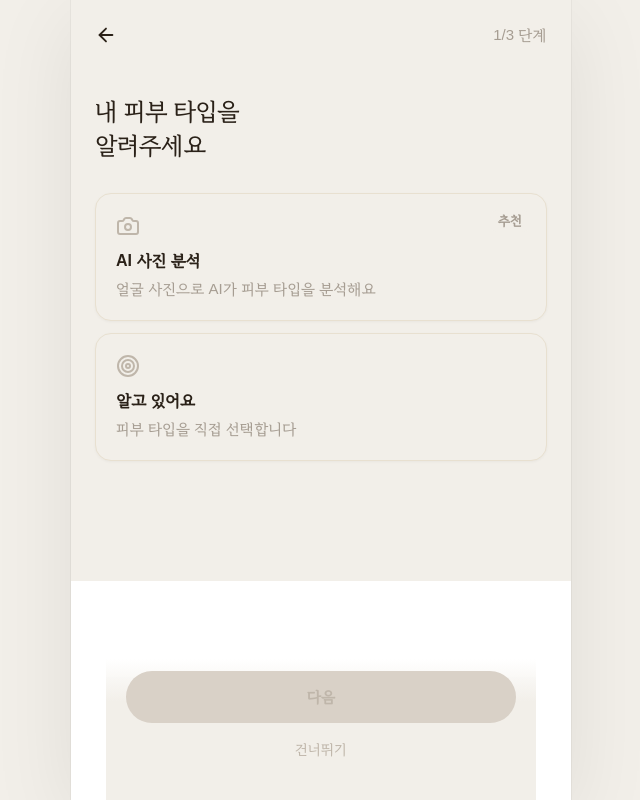
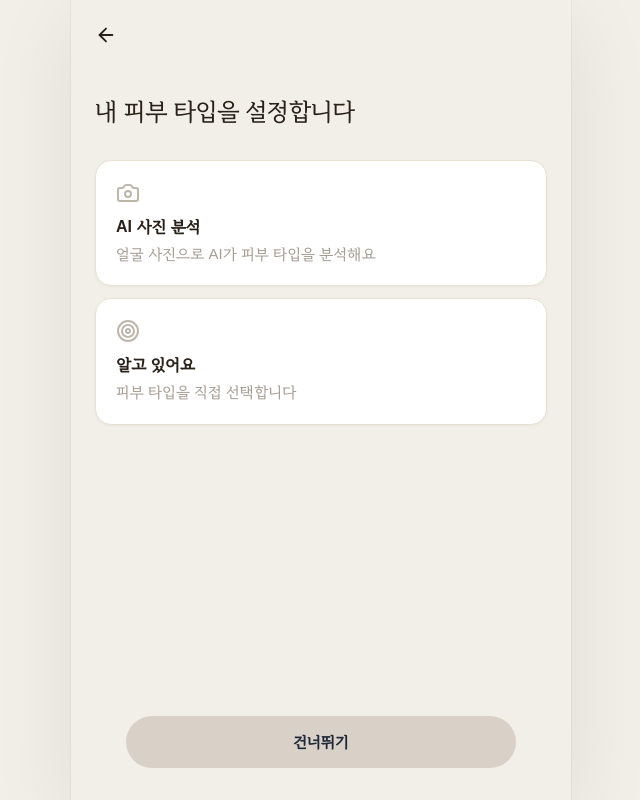
Before and after one commit to hyeonjim/Piview, a Next.js app in the folder frontend/: page /skin-test in a window 1280 px wide. Shown: the whole page, without its empty margins (319-959 px from the left). Built offline with nearby package versions, Linux system fonts and the light colour scheme; a web font is replaced by a local one.

Commit message:
FE-refactor: onboarding 리팩토링

```diff
--- a/frontend/src/app/(onboarding)/skin-test/page.tsx
+++ b/frontend/src/app/(onboarding)/skin-test/page.tsx
@@ -1,101 +1,46 @@
 "use client";
 
-import { useState } from "react";
 import { ArrowLeft } from "lucide-react";
 import { useRouter } from "next/navigation";
 import { SKIN_TEST_OPTIONS } from "@/constants";
 
-// ── 스타일 상수 ──────────────────────────────────────────────────────
-const STEP_INDICATOR_STYLE = { fontSize: "15px" };
-const TITLE_STYLE = { fontSize: "24px", lineHeight: 1.4 };
-const OPTION_BADGE_STYLE = { borderRadius: "8px" };
-const OPTION_TITLE_STYLE = { fontSize: "16px", marginTop: "10px" };
-const OPTION_DESC_STYLE = {
-  fontSize: "15px",
-  marginTop: "4px",
-  lineHeight: 1.5,
-};
-const BOTTOM_BG = "linear-gradient(transparent, var(--color-warm-bg) 30%)";
-const NEXT_BTN_BASE = {
-  height: "52px",
-  borderRadius: "32px",
-  fontSize: "15px",
-};
-const SKIP_BTN_STYLE = { fontSize: "14px", padding: "8px 0" };
-const BOTTOM_SPACER = { height: "120px" };
-
 export default function SkinTestPage() {
   const router = useRouter();
-  const [selected, setSelected] = useState<string | null>(null);
-
-  const handleNext = () => {
-    const opt = SKIN_TEST_OPTIONS.find((o) => o.key === selected);
-    if (opt) router.push(opt.href);
-  };
 
   return (
-    <div className="flex flex-col min-h-full px-6 bg-warm-bg">
-      <div className="flex items-center justify-between pt-4 pb-2">
+    <div className="flex flex-col min-h-screen px-6 bg-warm-bg pb-32">
+      <div className="flex items-center pt-4 pb-2">
         <button
-          onClick={() => router.push("/home")}
+          onClick={() => router.push("/welcome")}
           className="p-2 -ml-2 bg-transparent border-none cursor-pointer"
         >
           <ArrowLeft size={22} className="text-text-primary" />
         </button>
-        <span
-          className="text-text-muted font-medium"
-          style={STEP_INDICATOR_STYLE}
-        >
-          1/3 단계
-        </span>
       </div>
 
       <div className="mt-8">
-        <h1 className="text-text-primary font-medium" style={TITLE_STYLE}>
-          내 피부 타입을
-          <br />
-          알려주세요
+        <h1 className="text-text-primary font-medium text-2xl leading-[1.4]">
+          내 피부 타입을 설정합니다
         </h1>
       </div>
 
+      {/* 피부 타입 선택 목록 — 클릭 시 바로 이동 */}
       <div className="mt-8 flex flex-col gap-3">
         {SKIN_TEST_OPTIONS.map((option) => {
           const Icon = option.icon;
-          const isSelected = selected === option.key;
           return (
             <button
               key={option.key}
-              onClick={() => setSelected(option.key)}
-              className="w-full text-left p-5 transition-all duration-200 cursor-pointer relative"
-              style={{
-                borderRadius: "16px",
-                backgroundColor: isSelected
-                  ? "var(--color-brand-bg)"
-                  : "var(--color-warm-bg)",
-                border: `1.5px solid ${isSelected ? "var(--color-brand)" : "#E8E0D0"}`,
-                boxShadow: isSelected
-                  ? "0px 4px 12px rgba(162,170,123,0.15)"
-                  : "0px 1px 3px rgba(0,0,0,0.04)",
-              }}
+              onClick={() => router.push(option.href)}
+              className="group w-full text-left p-5 transition-all duration-200 cursor-pointer relative rounded-2xl border-[1.5px] bg-white border-[#E8E0D0] shadow-[0px_1px_3px_rgba(0,0,0,0.04)] hover:border-brand hover:shadow-[0px_4px_12px_rgba(162,170,123,0.15)]"
             >
-              {option.badge && (
-                <span
-                  className="absolute top-4 right-4 text-xs font-semibold px-2 py-0.5 bg-brand-bg text-brand"
-                  style={OPTION_BADGE_STYLE}
-                >
-                  {option.badge}
-                </span>
-              )}
-              <div className={isSelected ? "text-brand" : "text-text-faint"}>
+              <div className="text-text-faint group-hover:text-brand transition-colors duration-200">
                 <Icon size={24} />
               </div>
-              <p
-                className="text-text-primary font-semibold"
-                style={OPTION_TITLE_STYLE}
-              >
+              <p className="text-text-primary font-semibold text-base mt-2.5">
                 {option.title}
               </p>
-              <p className="text-text-muted" style={OPTION_DESC_STYLE}>
+              <p className="text-text-muted text-[15px] mt-1 leading-normal">
                 {option.desc}
               </p>
             </button>
@@ -103,34 +48,15 @@ export default function SkinTestPage() {
         })}
       </div>
 
-      <div
-        className="fixed bottom-0 left-1/2 -translate-x-1/2 w-full max-w-[430px] px-5 pb-8 pt-3"
-        style={{ background: BOTTOM_BG }}
-      >
-        <button
-          onClick={handleNext}
-          className="w-full transition-all duration-200 border-none font-semibold"
-          style={{
-            ...NEXT_BTN_BASE,
-            backgroundColor: selected
-              ? "var(--color-brand)"
-              : "var(--color-border-warm)",
-            color: selected ? "#FFFFFF" : "var(--color-text-faint)",
-            cursor: selected ? "pointer" : "default",
-          }}
-        >
-          다음
-        </button>
+      {/* 하단 고정 버튼 영역 */}
+      <div className="fixed bottom-0 left-1/2 -translate-x-1/2 w-full max-w-107.5 px-5 pb-8 pt-3">
         <button
           onClick={() => router.push("/home")}
-          className="w-full mt-2 bg-transparent border-none cursor-pointer text-text-faint"
-          style={SKIP_BTN_STYLE}
+          className="w-full h-13 rounded-[32px] text-[15px] transition-all duration-200 border-none font-semibold bg-border-warm text-gray-800 cursor-pointer"
         >
           건너뛰기
         </button>
       </div>
-
-      <div style={BOTTOM_SPACER} />
     </div>
   );
 }
--- a/frontend/src/app/(onboarding)/skin-test/result/page.tsx
+++ b/frontend/src/app/(onboarding)/skin-test/result/page.tsx
@@ -2,7 +2,7 @@
 
 import { useSearchParams, useRouter } from "next/navigation";
 import { Suspense } from "react";
-import { X, Lightbulb, ArrowRight } from "lucide-react";
+import { Lightbulb} from "lucide-react";
 import { SKIN_TYPE_INFO, DEFAULT_SKIN_TYPE } from "@/constants";
 
 // ── 스타일 상수 ──────────────────────────────────────────────────────
@@ -63,16 +63,7 @@ function ResultContent() {
 
   return (
     <div className="flex flex-col min-h-full bg-white">
-      <div className="flex justify-end px-6 pt-4">
-        <button
-          onClick={() => router.push("/home")}
-          className="p-2 bg-transparent border-none cursor-pointer"
-        >
-          <X size={22} color="#2C2C2C" />
-        </button>
-      </div>
-
-      <div className="flex-1 px-6 pb-8 overflow-y-auto">
+      <div className="flex-1 px-6 pb-8 mt-15 overflow-y-auto">
         {/* 아이콘 */}
         <div className="flex justify-center mt-4">
           <div
@@ -98,7 +89,7 @@ function ResultContent() {
           <p className="text-text-muted" style={TYPE_DESC_STYLE}>
             회원님의 피부 타입은
           </p>
-          <p className="text-brand font-bold" style={TYPE_LABEL_STYLE}>
+          <p className="font-bold" style={TYPE_LABEL_STYLE}>
             {typeInfo.label}
           </p>
           {ageGroup && (
@@ -160,7 +151,7 @@ function ResultContent() {
         </div>
 
         {/* 인사이트 카드 (디자인 고유색 유지) */}
-        <div className="mt-4 p-5" style={INSIGHT_CARD_STYLE}>
+        <div className="mt-10 p-5" style={INSIGHT_CARD_STYLE}>
           <div className="flex items-center gap-2 mb-3">
             <Lightbulb size={17} color="#2196F3" />
             <p style={INSIGHT_TITLE}>맞춤 인사이트</p>
@@ -172,7 +163,7 @@ function ResultContent() {
       </div>
 
       {/* 하단 CTA */}
-      <div className="px-6 pb-10 pt-3 flex flex-col gap-3">
+      <div className="px-26 pb-10 pt-23 flex flex-col gap-3">
         <button
           onClick={() => router.push("/mypage")}
           className="w-full flex items-center justify-center gap-2 transition-all duration-200 cursor-pointer border-none bg-brand text-white font-semibold"
@@ -183,7 +174,7 @@ function ResultContent() {
             boxShadow: "0px 4px 16px rgba(162,170,123,0.35)",
           }}
         >
-          내 제품 등록하러 가기 <ArrowRight size={18} color="white" />
+          내 루틴 설정하기
         </button>
       </div>
     </div>
--- a/frontend/src/app/(onboarding)/skin-test/select/page.tsx
+++ b/frontend/src/app/(onboarding)/skin-test/select/page.tsx
@@ -92,9 +92,6 @@ export default function SelectPage() {
           <br />
           입력해주세요
         </h1>
-        <p className="text-text-muted mt-2" style={PAGE_DESC_STYLE}>
-          더 정확한 제품 추천을 위해 사용해요
-        </p>
 
         {/* 성별 */}
         <div className="mt-6">
@@ -301,9 +298,7 @@ export default function SelectPage() {
 
       {/* 하단 버튼 */}
       <div
-        className="fixed bottom-0 left-1/2 -translate-x-1/2 w-full max-w-[430px] px-6 pb-8 pt-4"
-        style={{ background: BOTTOM_BG_SELECT }}
-      >
+        className="w-full px-20 pb-8 pt-4">
         <button
           onClick={() =>
             isValid && router.push(`/skin-test/result?type=${selectedType}`)
--- a/frontend/src/app/(onboarding)/skin-test/survey/[id]/page.tsx
+++ b/frontend/src/app/(onboarding)/skin-test/survey/[id]/page.tsx
@@ -1,6 +1,6 @@
 "use client";
 
-import { use, useState, useCallback } from "react";
+import { use, useCallback } from "react";
 import { useRouter } from "next/navigation";
 import {
   GENDER_QUESTION,
--- a/frontend/src/constants/skinTestOptions.ts
+++ b/frontend/src/constants/skinTestOptions.ts
@@ -16,7 +16,6 @@ export interface SkinTestOption {
   icon:  LucideIcon;
   title: string;
   desc:  string;
-  badge?: string;
 }
 
 export const SKIN_TEST_OPTIONS: SkinTestOption[] = [
@@ -26,7 +25,6 @@ export const SKIN_TEST_OPTIONS: SkinTestOption[] = [
     icon:  Camera,
     title: "AI 사진 분석",
     desc:  "얼굴 사진으로 AI가 피부 타입을 분석해요",
-    badge: "추천",
   },
   {
     key:   "know",
```
